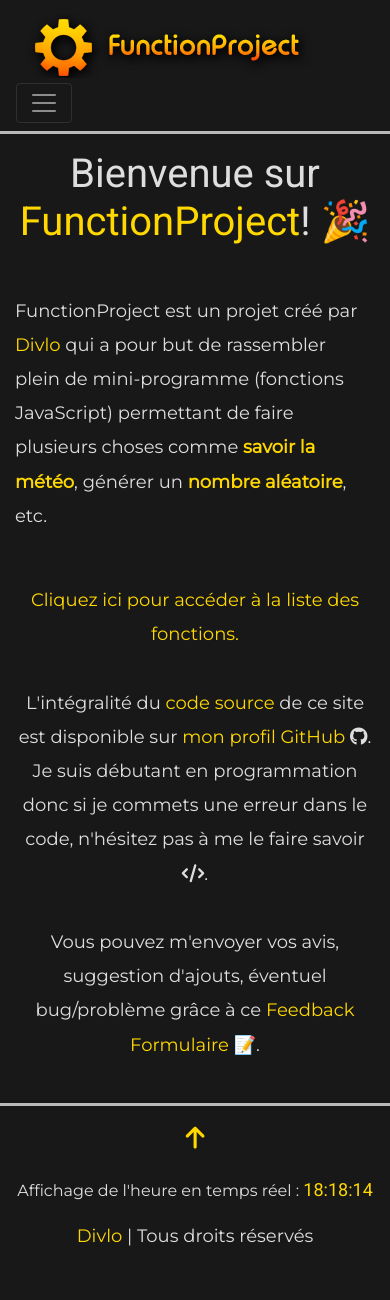
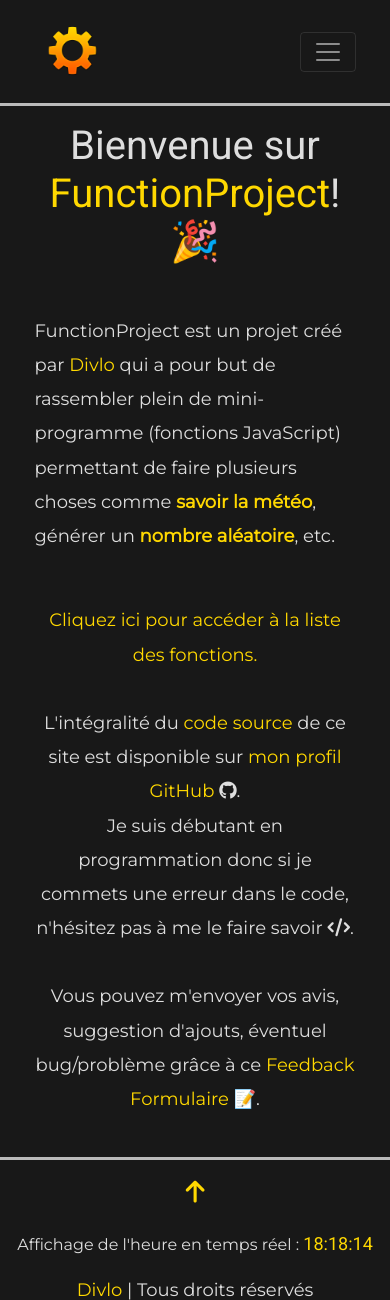
Before and after one commit to theoludwig/FunctionProject, a PHP site: page / in a window 390 px wide. Shown: the top 1300 px of the page. Before the commit the page ends 1246 px from the top, so only its background shows below. Run offline with PHP 8.4, Linux system fonts and the light colour scheme; some libraries are stand-ins or nearby versions.

Commit message:
Changement CSS pour mobile

```diff
--- a/css/style.css
+++ b/css/style.css
@@ -47,17 +47,36 @@
 .navbar {
     border-bottom: var(--border-header-footer);
 }
+#logo-small-screen {
+    display: none;
+}
+@media (max-width: 463px) {
+    #logo {
+        display: none;
+    }
+    .navbar-brand {
+        width: 30%;
+    }
+    #logo-small-screen {
+        display: inline-block;
+        width: 80%;
+    }
+}
 .nav-link {
     text-align: center !important;
 }
 
 /* CONTENT */
+@media (max-width: 576px) {
+    .container {
+        width: 90% !important;
+    }
+}
 .container {
     padding-bottom: 25px;
 }
 .inlineInput {
     width: 25% !important;
-    display: inline;
 }
 #convertIn {
     width: 6.7em;
--- a/incl/header.php
+++ b/incl/header.php
@@ -53,7 +53,10 @@
             <nav class="navbar navbar-expand-lg navbar-dark static-top">
                 <div class="container" id="header-container">
                     <!-- Brand -->
-                    <a class="navbar-brand" href="/index.php"><img src="/img/FunctionProject_brand-logo.png" alt="FunctionProject"></a>
+                    <a class="navbar-brand" href="/index.php">
+                        <img id="logo" src="/img/FunctionProject_brand-logo.png" alt="FunctionProject">
+                        <img id="logo-small-screen" src="/img/FunctionProject_icon.png" alt="FunctionProject">
+                    </a>
 
                     <!-- Hamburger icon on Mobile -->
                     <button class="navbar-toggler" type="button" data-toggle="collapse" data-target="#navbarResponsive" aria-controls="navbarResponsive" aria-expanded="false" aria-label="Toggle navigation"><span class="navbar-toggler-icon"></span></button>
```
